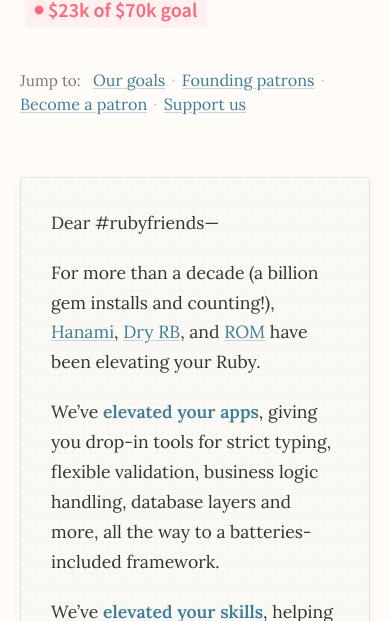
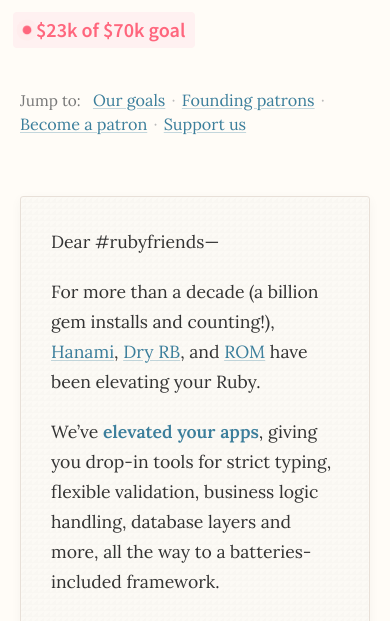
Before and after one commit to hanami/sponsor.hanamirb.org, a plain HTML site: page index.html in a window 390 px wide. Shown: the part 479-1100 px from the top of the page. Drawn offline with Linux system fonts and the light colour scheme.

Commit message:
Bump inline progress indicator onto own line for smaller screens

```diff
--- a/index.html
+++ b/index.html
@@ -925,6 +925,16 @@
       }
 
       @media (max-width: 700px) {
+        .inline-progress {
+          display: block;
+          margin-top: 1em;
+          margin-bottom: 0.5em;
+          margin-left: -7px;
+          width: fit-content;
+          display: flex;
+          align-items: center;
+        }
+
         .tier-content ul {
           display: block;
         }
```
